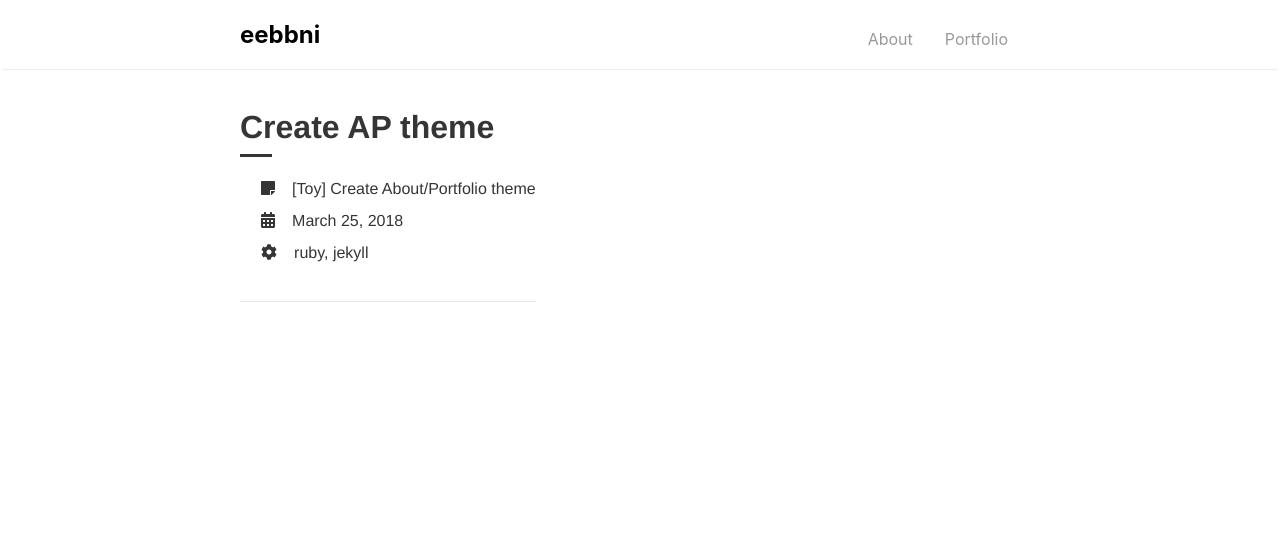
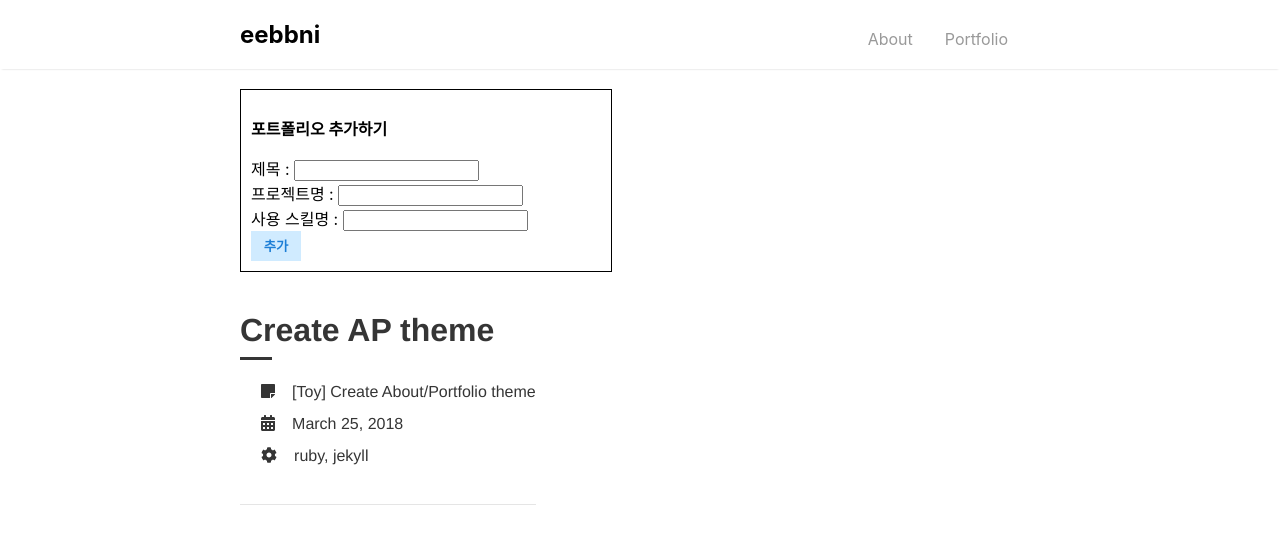
Before and after one commit to IDU-SW/202112701-scy, a React (Create React App) app: page /portfolio in a window 1280 px wide. Shown: the top 544 px of the page. Built offline with nearby package versions, Linux system fonts and the light colour scheme.

Commit message:
포트폴리오 input 박스 추가

```diff
--- /dev/null
+++ b/src/components/InputBox.js
@@ -0,0 +1,91 @@
+import React, {useState,useRef,useEffect} from 'react';
+import Button from '@mui/material/Button';
+import styled from 'styled-components';
+
+const Inputbox = styled.div`
+    margin-top:20px;
+    padding:10px;
+    width: 350px;
+    border : 1px solid #000000;
+`;
+const Inputbox_inp = styled.input`
+flex: 1;
+border: none;
+border-bottom: 1px solid #f1f3f5;
+padding: 10px;
+height: 50px;
+box-sizing: border-box;
+`;
+const Btn = styled.button`
+border: none;
+border-radius: 0;
+background-color: #d0ebff;
+color: #1c7ed6;
+height: 30px;
+width: 50px;
+font-weight: bold;
+&:hover {
+    cursor: pointer;
+    background-color: #1f9dfa;
+  }
+`;
+
+export const InputBox = ({pfList,setPfList}) => {
+    const [title,setTitle] = useState('');
+    const [project,setProject] = useState('');
+    const [skill,setSkill] = useState('');
+    const [portfolio,setPortfolio] = useState('');
+    const inputRef = useRef(null);
+
+    //정상동작 확인(pfList에 대해서)
+    // useEffect(() => {
+    //     console.log(pfList);
+    // },[pfList])
+
+    const TitleHandler = (e) => {
+        setTitle(e.target.value);
+    }
+
+    const ProjectHandler = (e) => {
+        setProject(e.target.value);
+    }
+
+    const SkillHandler = (e) => {
+        setSkill(e.target.value);
+    }
+
+    const onClickBtn = () => {
+        if(!title || !project || !skill)
+        {
+            alert('값을 다시 입력해주세요');
+            return false;
+        }
+
+        const today = new Date();
+
+        const nextpfList = pfList.concat({
+            id: pfList.length,
+            title : title,
+            project : project,
+            skill : skill,
+            date : today.getFullYear()+'-'+(today.getMonth() + 1)+'-'+today.getDate()
+        })
+
+        setPfList(nextpfList);
+
+        // //input값 초기화
+        // setText('');
+        // inputRef.current.focus(); //클릭 후 포커싱
+        console.log(pfList);
+    }
+
+    return (
+        <Inputbox>
+            <p><b>포트폴리오 추가하기</b></p>
+            제목 : <input type="text" name="title" ref={inputRef} onChange={TitleHandler} value={title}/> <br/>
+            프로젝트명 : <input type="text" name="project" onChange={ProjectHandler} value={project}/> <br/>
+            사용 스킬명 : <input type="text" name="skill" onChange={SkillHandler} value={skill}/> <br/>
+            <Btn onClick={onClickBtn} type="submit">추가</Btn>
+        </Inputbox>
+    );
+}
--- a/src/components/Portfolio.js
+++ b/src/components/Portfolio.js
@@ -5,6 +5,7 @@ import { faStickyNote } from '@fortawesome/free-solid-svg-icons'
 import { faCalendarAlt } from '@fortawesome/free-solid-svg-icons'
 import { faCog } from '@fortawesome/free-solid-svg-icons'
 import '../Portfolio.css';
+import {InputBox} from '../components/InputBox';
 
 const PortfolioMain = styled.main`
     display: block;
@@ -14,13 +15,16 @@ const PortfolioMain = styled.main`
 `;
 
 export const Portfolio = () => {
+    const [pfList, setPfList] = useState([]);
+
     const sticky_note = <FontAwesomeIcon icon={faStickyNote} />
     const calendar_alt = <FontAwesomeIcon icon={faCalendarAlt} />
     const fa_cog = <FontAwesomeIcon icon={faCog} />
 
     return (
         <PortfolioMain>
-            <a href="/2018-03-25/create-ap.theme" class="portfolio-item">
+            <InputBox pfList={pfList} setPfList={setPfList}/>
+            <div class="portfolio-item">
                 <div>
                     <h1 class="portfolio-title">Create AP theme</h1>
                     <div class="portfolio-line"></div>
@@ -39,7 +43,7 @@ export const Portfolio = () => {
                         </span>
                     </div>
                 </div>
-            </a>
+            </div>
         </PortfolioMain>
     );
 }
--- a/src/components/header.js
+++ b/src/components/header.js
@@ -74,6 +74,7 @@ export const Header = () => {
             </Menu>
             <Routes>
                 <Route path='/' element={<Main />} />
+                <Route path='/202112701-scy' element={<Main />} />
                 <Route path='/portfolio' element={<Portfolio />} />
             </Routes>
         </BrowserRouter>
```
Lines whose indentation alone changed are shown as unchanged.
